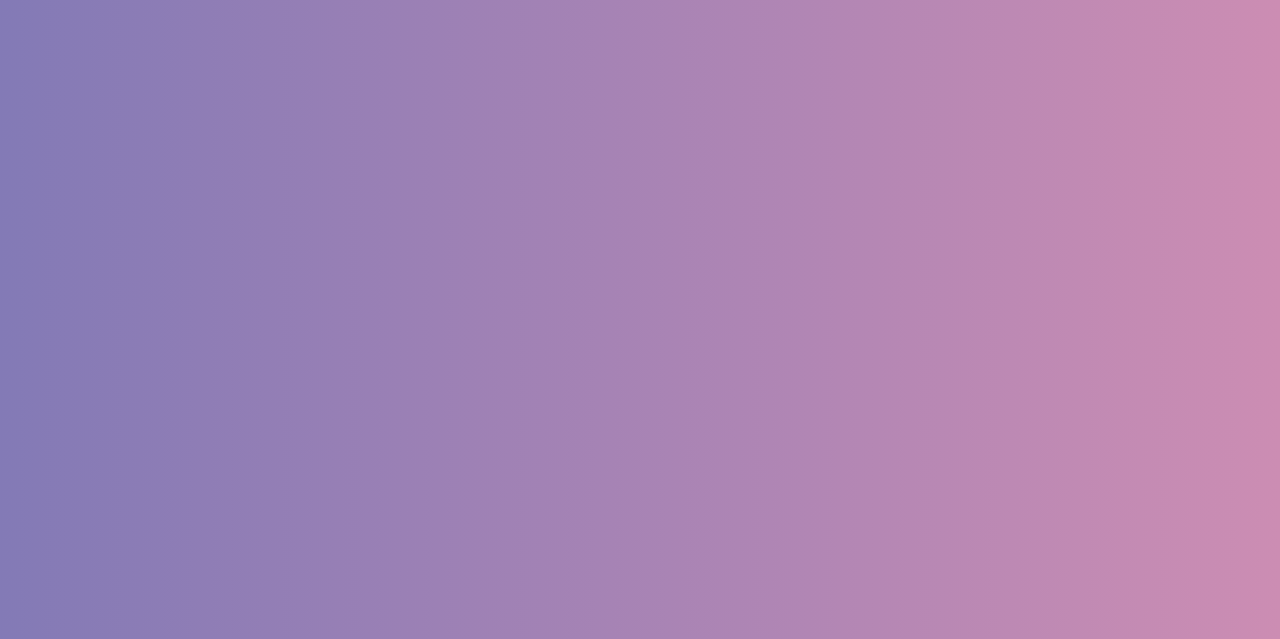
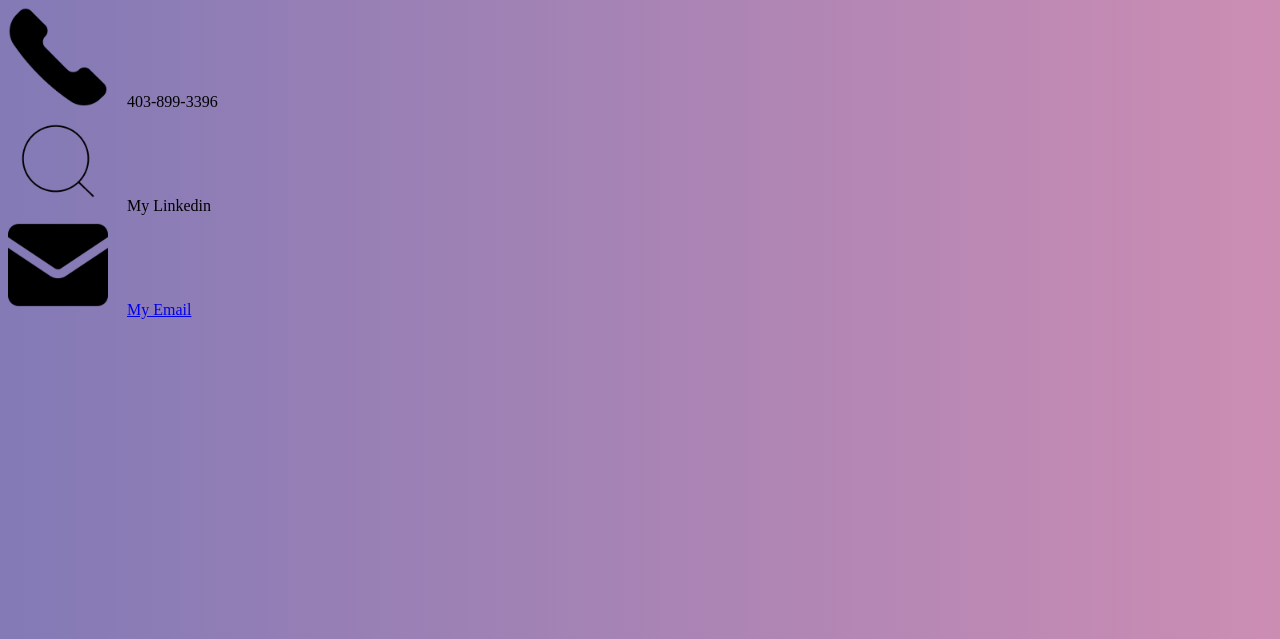
Before and after one commit to Fiffy8/Contact-Page, a plain HTML site: page index.html in a window 1280 px wide. Shown: the part 161-800 px from the top of the page. Drawn offline with Linux system fonts and the light colour scheme; a web font is replaced by a local one.

Commit message:
endlessly Omar Apollo

```diff
--- a/index.html
+++ b/index.html
@@ -74,6 +74,16 @@
         background-color: #F6A5C0;
         border: none;
       }
+
+      p {
+        display: inline;
+        margin-left: 15px;
+        padding-top: -15px;
+      }
+
+      #Container {
+        text-align: right;
+      }
     </style>
   </head>
 
@@ -91,5 +101,27 @@
         </ul>
       </div>
     </div>
+
+    <h1>Contact</h1>
+
+    <div id="rectangle">
+    </div>
+
+    <div id="container">
+    <div id="Phone">
+      <img src="Phone.png" alt="email icon" style="width:100px;height:100px">
+      <p>403-899-3396</p>
+    </div>
+
+    <div id="linkedin">
+      <img src="Search 01.png" alt="search icon" style="width:100px;height:100px">
+      <p>My Linkedin</p>
+    </div>
+
+    <div id="email">
+      <img src="Mail Send Envelope.png" alt="mail icon" style="width:100px;height:100px">
+      <p><a href="mailto:folafenw@uwaterloo.ca">My Email</a></p>
+    </div>
+    </div>
   </body>
 </html>
```
